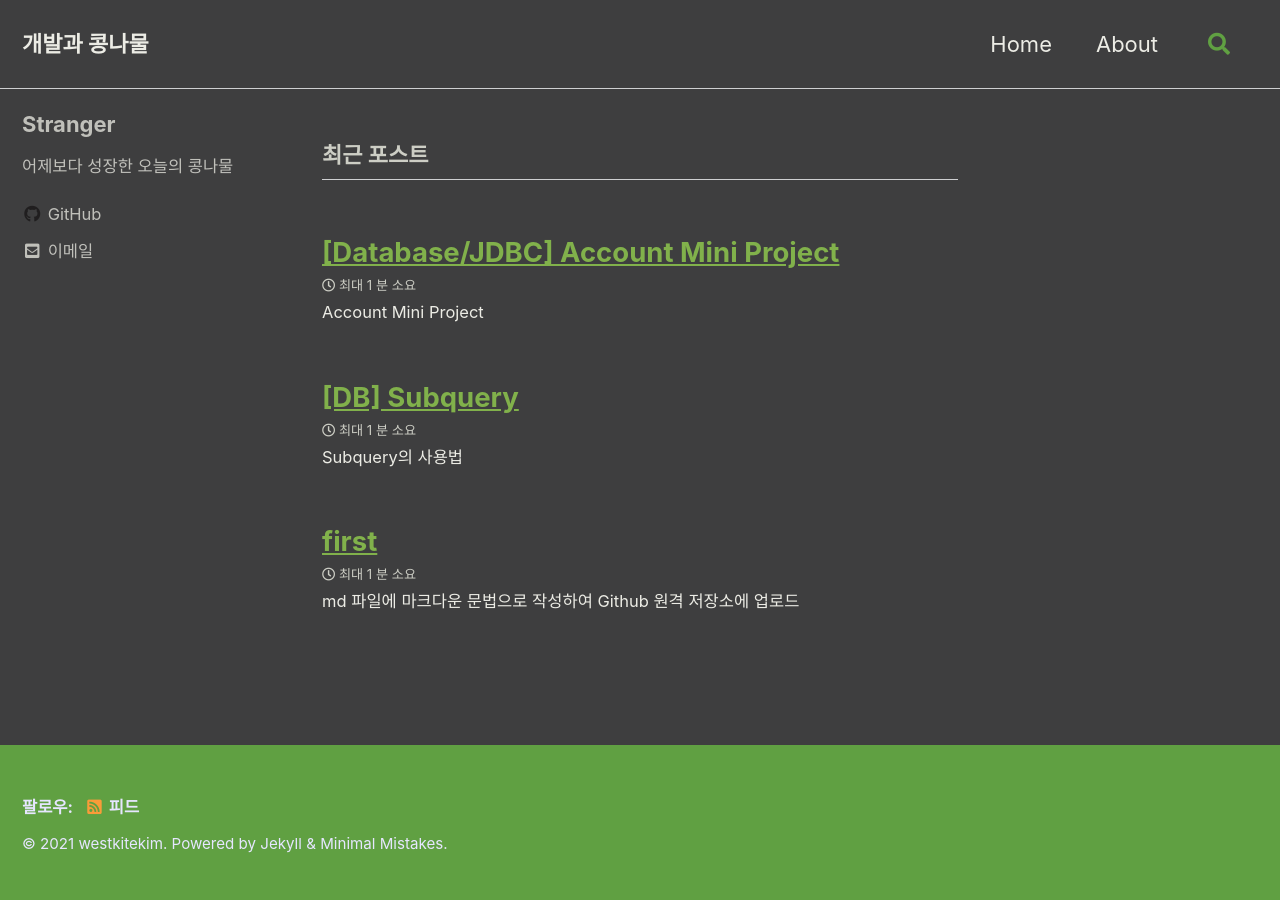
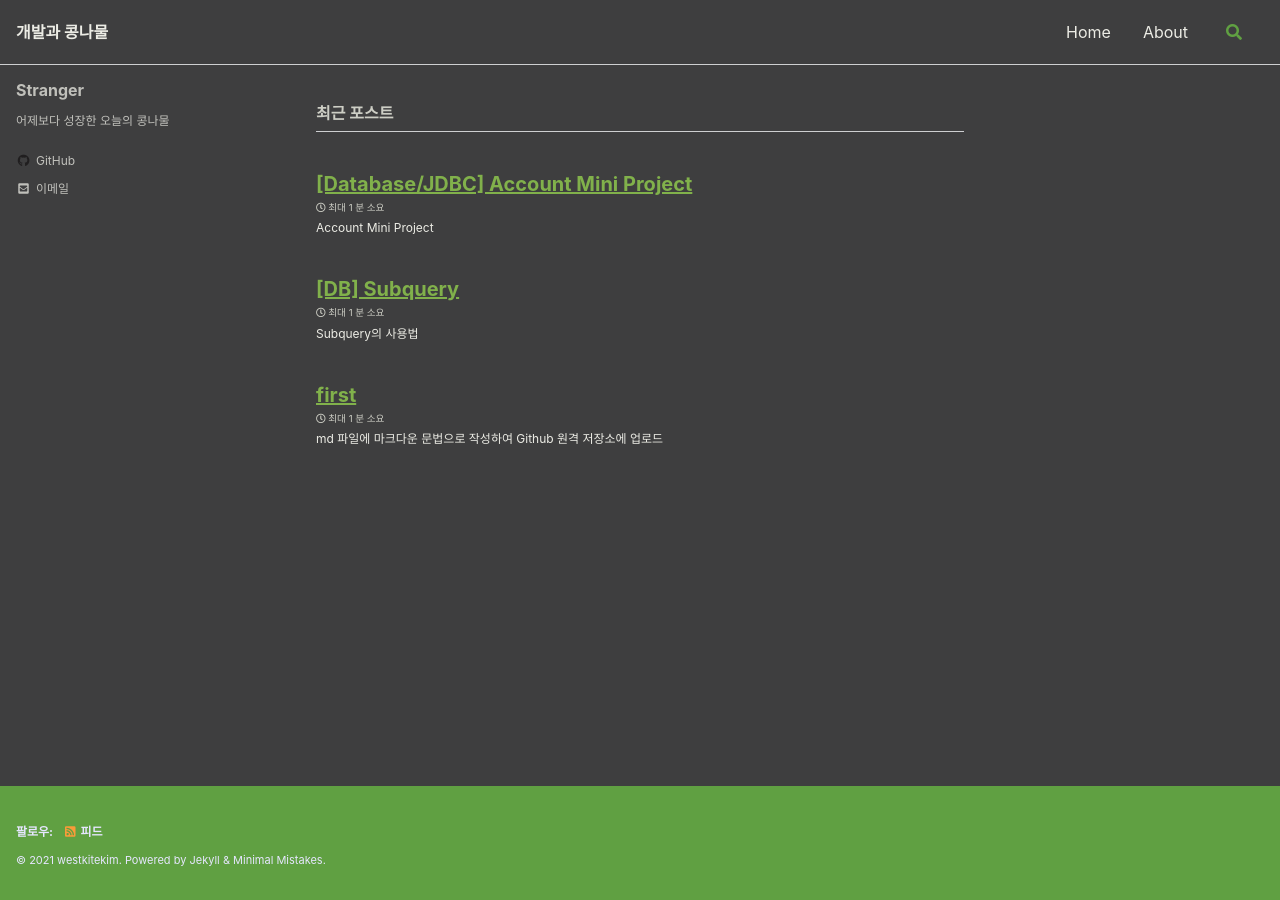
Before and after one commit to westkitekim/westkitekim.github.io, a Jekyll site: the page built from index.html, in a window 1280 px wide. Built offline with Jekyll 4.4.1, drawn with Linux system fonts in a browser that asks for light colours; cached includes are drawn as plain includes; the list of posts is cut into pages by our own code.

Commit message:
_reset.scss font size update

```diff
--- a/_sass/minimal-mistakes/_reset.scss
+++ b/_sass/minimal-mistakes/_reset.scss
@@ -11,15 +11,15 @@ html {
   font-size: 16px;
 
   @include breakpoint($medium) {
-    font-size: 18px;
+    font-size: 16px; //원래 18
   }
 
   @include breakpoint($large) {
-    font-size: 20px;
+    font-size: 16px; //원래 20
   }
 
   @include breakpoint($x-large) {
-    font-size: 22px;
+    font-size: 16px; //원래 22
   }
 
   -webkit-text-size-adjust: 100%;
```
